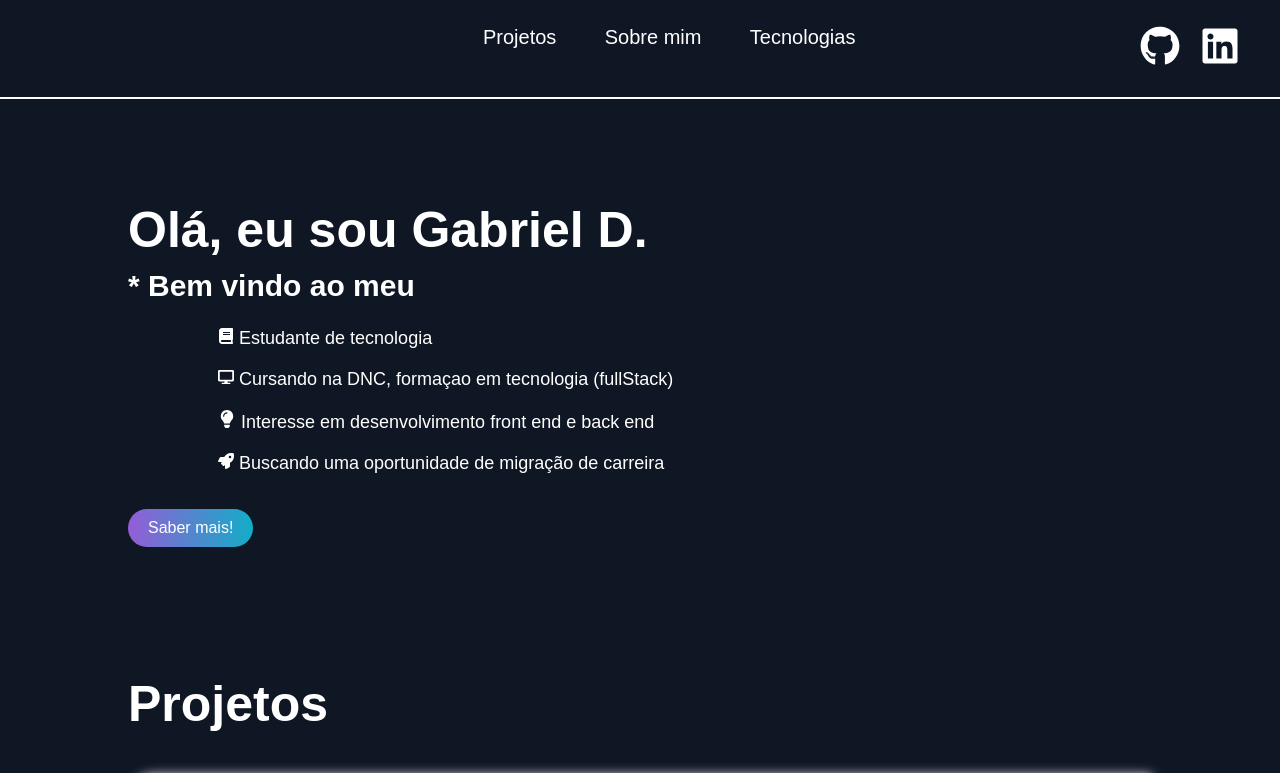
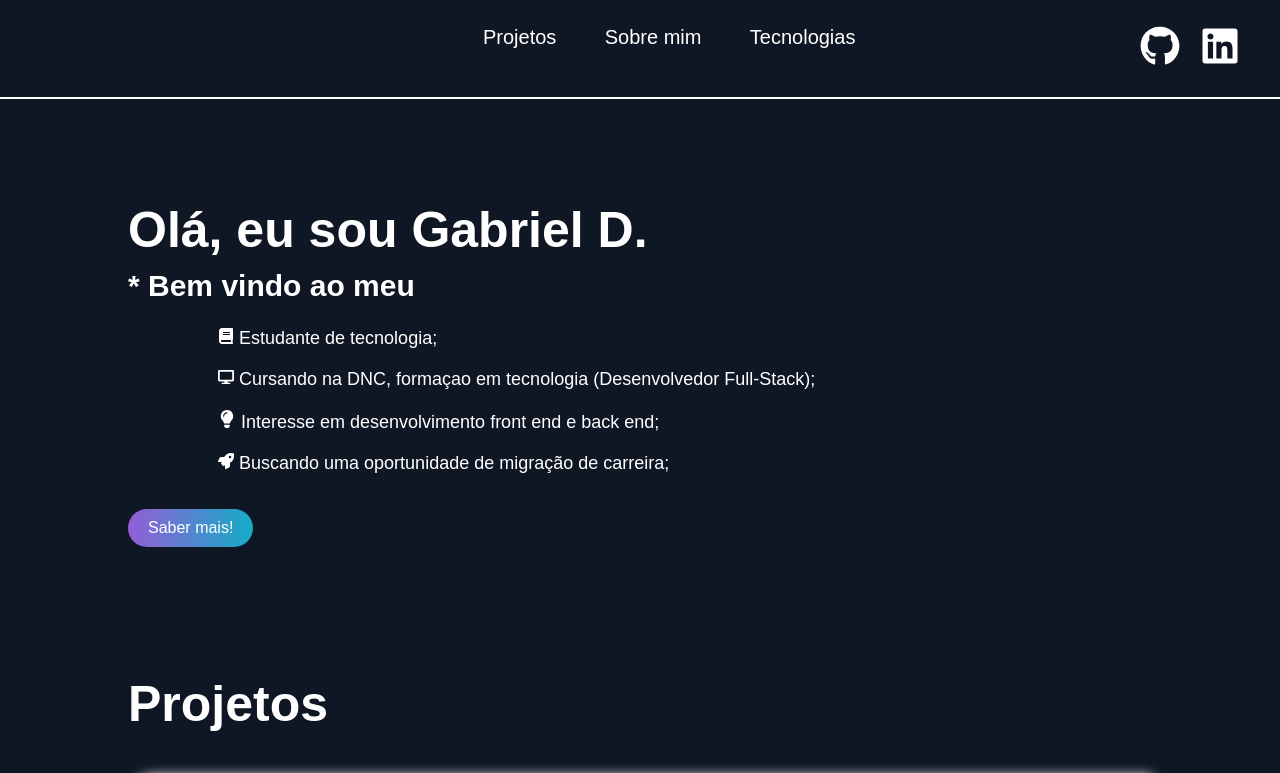
Before and after one commit to GabrielD1996/Desafio-3-Dnc, a React (Vite) app: page / in a window 1280 px wide. Shown: the top 773 px of the page. Built offline with nearby package versions, Linux system fonts and the light colour scheme.

Commit message:
Correção no texto da apresentação

```diff
--- a/src/components/section/Presentation.jsx
+++ b/src/components/section/Presentation.jsx
@@ -44,10 +44,10 @@ function Presentation() {
             <h2>*{text}</h2>
 
             <ul>
-                <li><FaBook size={'16'} />&nbsp;Estudante de tecnologia  </li>
-                <li><FaDesktop size={'16'} />&nbsp;Cursando na DNC, formaçao em tecnologia (fullStack)</li>
-                <li><FaLightbulb  />&nbsp;Interesse em desenvolvimento front end e back end</li>
-                <li> <FaRocket size={'16'} />&nbsp;Buscando uma oportunidade de migração de carreira </li>
+                <li><FaBook size={'16'} />&nbsp;Estudante de tecnologia; </li>
+                <li><FaDesktop size={'16'} />&nbsp;Cursando na DNC, formaçao em tecnologia (Desenvolvedor Full-Stack);</li>
+                <li><FaLightbulb  />&nbsp;Interesse em desenvolvimento front end e back end;</li>
+                <li> <FaRocket size={'16'} />&nbsp;Buscando uma oportunidade de migração de carreira;</li>
             </ul>
 
             <div><ButtonA  text='Saber mais!' link='https://www.linkedin.com/in/gabriel-domingues-5b987b251/' /></div>
```
